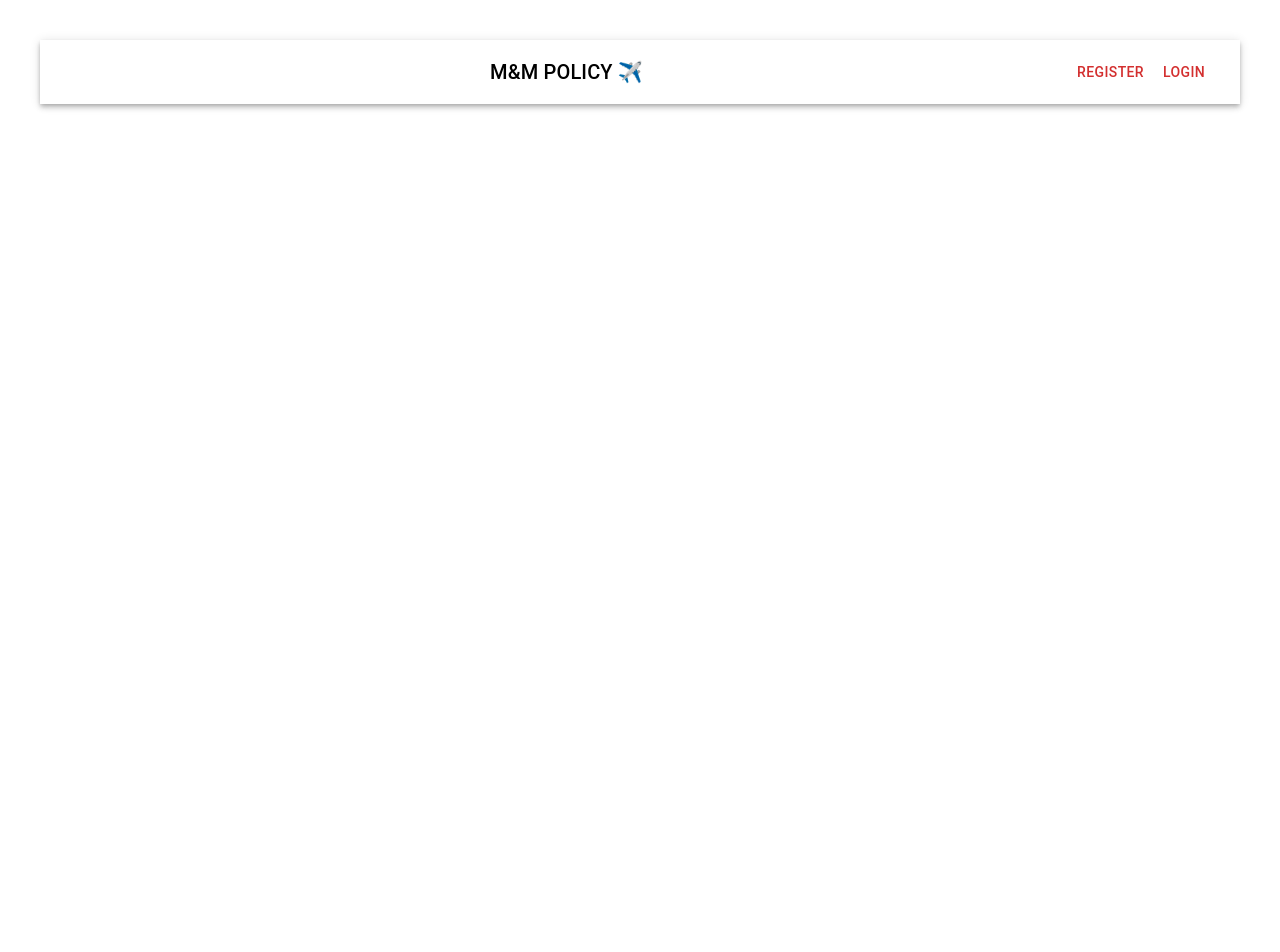
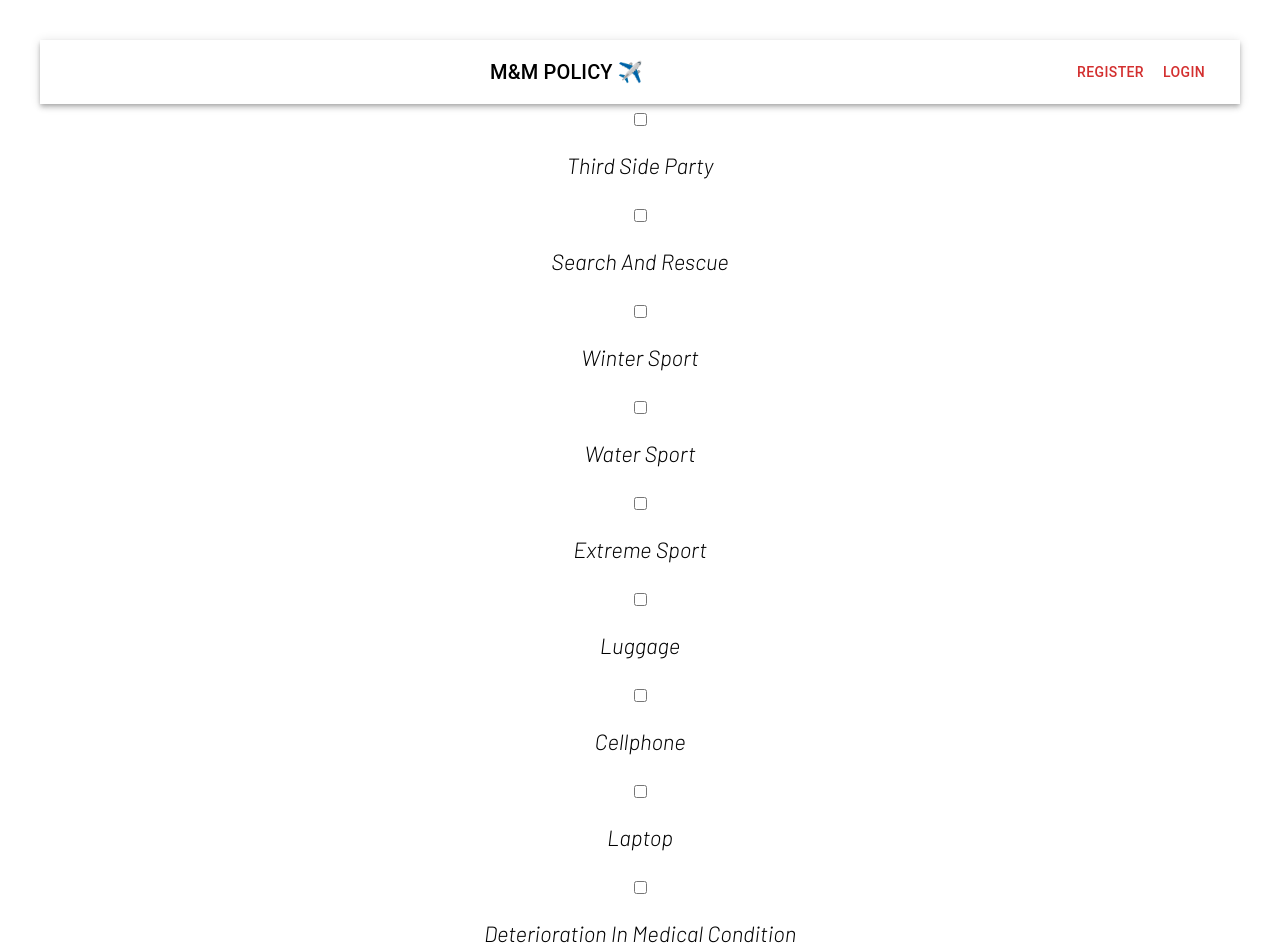
Before and after one commit to noammery/policy-client, a React (Create React App) app: page /Date_Place/type in a window 1280 px wide. Shown: the top 952 px of the page. Before the commit the page ends 800 px from the top, so only its background shows below. Built offline with nearby package versions, Linux system fonts and the light colour scheme; the HTML template or start-up script is replaced by a standard one.

Commit message:
first payment commit

```diff
--- a/src/App.js
+++ b/src/App.js
@@ -9,6 +9,8 @@ import Register from "./components/users/Register";
 
 
 import DateRangePickerComp from "./components/policy/Date_Place"
+import Payment from "./components/policy/Payment";
+import Type from "./components/policy/Type_Policy";
 
 
 function App() {
@@ -20,6 +22,8 @@ function App() {
 
         <Route path="register" element={<Register />} />
         <Route path="login" element={<Login />} />
+        <Route path="/Date_Place/type" element={<Type />}></Route>
+        {/* <Route path="payment" element={<Payment />} /> */}
 
 
 
--- a/src/components/policy/Date_Place.jsx
+++ b/src/components/policy/Date_Place.jsx
@@ -1,4 +1,3 @@
-import {Route,Routes} from "react-router-dom";
 import { useEffect, useRef, useState } from 'react'
 import { DateRangePicker } from 'react-date-range'
 import format from 'date-fns/format'
@@ -7,11 +6,28 @@ import 'react-date-range/dist/styles.css'
 import 'react-date-range/dist/theme/default.css'
 import './Date_Place.css'
 
+import { yupResolver } from '@hookform/resolvers/yup';
+import React from 'react';
+import { useForm } from 'react-hook-form';
+import * as yup from "yup";
+import Type from './Type_Policy'
+
+const schema = yup.object().shape({
+  CreditCardNumber: yup.string().required("is required").min(16,"Valid card only").max(16,"Valid card only").matches(/^[0-9]+$/, "Numbers only"),
+  ExpirationDate: yup.string().required('is required').min(4,"Valid card only").max(4,"Valid card only").matches(/^[0-9]+$/, "Numbers only"),
+  cvv: yup.string().required('is required').min(3,"Valid card only").max(3,"Valid card only").matches(/^[0-9]+$/, "Numbers only"),
+  CardHolderFullName: yup.string().required('is required'),
+  PersonID: yup.string().required('is required').min(9,'Enter a valid ID').matches(/^[0-9]+$/,'ID can contain only numbers')
+}).required();
+
 
 const DateRangePickerComp = () => {
+  const { register, handleSubmit, formState: { errors, isValid } } = useForm({mode:"onBlur", resolver:yupResolver(schema)});
+  const onSubmit = data => console.log(data);
+  console.log(errors);
 
+  const [step, setStep] = useState(1)
   const [region,setRegion] = useState("")
-
     const [range, setRange] = useState([
       {
         startDate: new Date(),
@@ -41,8 +57,10 @@ const DateRangePickerComp = () => {
         setOpen(false)
       }
     }
-
+    console.log(range[0].startDate.toString())
   return (
+    <div>
+      {step === 1 ?
     <div className="calendarWrap">
       <h1>Pick Dates</h1>
         <input
@@ -59,7 +77,7 @@ const DateRangePickerComp = () => {
           editableDateInputs={true}
           moveRangeOnFirstSelection={false}
           ranges={range}
-            months={1}
+          months={2}
           direction="horizontal"
           className="calendarElement"
           />
@@ -94,9 +112,60 @@ const DateRangePickerComp = () => {
         </div>
       </div>
 
-      <Routes>
-        <Route path="Type"></Route>
-      </Routes>
+        <button onClick={() => setStep(2)}>next</button>
+    </div>:
+    step == 2 ?
+    <div>
+    <Type />
+
+     <button onClick={()=> setStep(3)}>next</button>
+     </div>
+
+     :
+<form onSubmit={handleSubmit(onSubmit)}>
+  <h4>trip to {region}
+        <br />from <br/>
+        {range[0].startDate.toString()}<br/>until <br/>
+        {range[0].endDate.toString()}
+  </h4>
+      <div>
+      <label>Credit Card Number</label>
+      <input {...register("CreditCardNumber")} />
+      {errors?.CreditCardNumber && (
+        <p>{errors?.CreditCardNumber?.message || "Error!"}</p>
+      )}
+      </div>
+      <div>
+      <label>Expiration Date</label>
+      <input  {...register("ExpirationDate")} />
+      {errors?.ExpirationDate && (
+        <p>{errors?.ExpirationDate?.message || "Error!"}</p>
+      )}
+      </div>
+      <div>
+      <label></label>
+      <input placeholder="cvv" {...register("cvv")} />
+      {errors?.cvv && (
+        <p>{errors?.cvv?.message || "Error!"}</p>
+      )}
+      </div>
+      <div>
+      <label>Card Holder Full Name</label>
+      <input {...register("CardHolderFullName")} />
+      {errors?.CardHolderFullName && (
+        <p>{errors?.CardHolderFullName?.message || "Error!"}</p>
+      )}
+      </div>
+      <div>
+      <label>ID</label>
+      <input placeholder="ID" {...register("PersonID")} />
+      </div>
+      {errors?.PersonID && (
+        <p>{errors?.PersonID?.message || "Error!"}</p>
+        )}
+
+      <input type="submit" disabled={!isValid}/>
+    </form>}
         </div>
         );
       }
--- a/src/components/policy/Payment.jsx
+++ b/src/components/policy/Payment.jsx
@@ -1,14 +1,66 @@
-import {Route,Routes} from "react-router-dom";
+// import { yupResolver } from '@hookform/resolvers/yup';
+// import React from 'react';
+// import { useForm } from 'react-hook-form';
+// import * as yup from "yup";
 
-function Payment() {
-  return (
-    <div className="Payment">
+// const schema = yup.object().shape({
+//   CreditCardNumber: yup.string().required("is required").min(16,"Valid card only").max(16,"Valid card only").matches(/^[0-9]+$/, "Numbers only"),
+//   ExpirationDate: yup.string().required('is required').min(4,"Valid card only").max(4,"Valid card only").matches(/^[0-9]+$/, "Numbers only"),
+//   cvv: yup.string().required('is required').min(3,"Valid card only").max(3,"Valid card only").matches(/^[0-9]+$/, "Numbers only"),
+//   CardHolderFullName: yup.string().required('is required'),
+//   PersonID: yup.string().required('is required').min(9,'Enter a valid ID').matches(/^[0-9]+$/,'ID can contain only numbers')
+// }).required();
 
-      <Routes>
-        <Route></Route>
-      </Routes>
-    </div>
-  );
-}
 
-export default Payment;
+// export default function Payment(props) {
+//   const { register, handleSubmit, formState: { errors, isValid } } = useForm({mode:"onBlur", resolver:yupResolver(schema)});
+//   const onSubmit = data => console.log(data);
+//   console.log(errors);
+
+//   return (
+//     <>
+//     <h4>you are traveling to:{props.region}
+//       {props.startDate}
+//     </h4>
+//     <form onSubmit={handleSubmit(onSubmit)}>
+//       <div>
+//       <label>Credit Card Number</label>
+//       <input {...register("CreditCardNumber")} />
+//       {errors?.CreditCardNumber && (
+//         <p>{errors?.CreditCardNumber?.message || "Error!"}</p>
+//       )}
+//       </div>
+//       <div>
+//       <label>Expiration Date</label>
+//       <input  {...register("ExpirationDate")} />
+//       {errors?.ExpirationDate && (
+//         <p>{errors?.ExpirationDate?.message || "Error!"}</p>
+//       )}
+//       </div>
+//       <div>
+//       <label></label>
+//       <input placeholder="cvv" {...register("cvv")} />
+//       {errors?.cvv && (
+//         <p>{errors?.cvv?.message || "Error!"}</p>
+//       )}
+//       </div>
+//       <div>
+//       <label>Card Holder Full Name</label>
+//       <input {...register("CardHolderFullName")} />
+//       {errors?.CardHolderFullName && (
+//         <p>{errors?.CardHolderFullName?.message || "Error!"}</p>
+//       )}
+//       </div>
+//       <div>
+//       <label>ID</label>
+//       <input placeholder="ID" {...register("PersonID")} />
+//       </div>
+//       {errors?.PersonID && (
+//         <p>{errors?.PersonID?.message || "Error!"}</p>
+//         )}
+
+//       <input type="submit" disabled={!isValid}/>
+//     </form>
+//         </>
+//   );
+// }
--- a/src/components/policy/Type_Policy.jsx
+++ b/src/components/policy/Type_Policy.jsx
@@ -1,23 +1,92 @@
-import {Route,Routes} from "react-router-dom";
-
-function Type() {
+import { useState } from "react";
+import "./type_policy.css";
+function Type(props) {
+  const [tempMuch, setTempMuch] = useState(0);
+  const [checked, setChecked] = useState(false);
+  const handleClick = () => {
+    setChecked(!checked);
+    checked ? setTempMuch(tempMuch - 1) : setTempMuch(tempMuch + 1);
+  };
+  const [checked1, setChecked1] = useState(false);
+  const handleClick1 = () => {setChecked1(!checked1)
+    checked1 ? setTempMuch(tempMuch - 2) : setTempMuch(tempMuch + 2)
+  };
+  const [checked2, setChecked2] = useState(false);
+  const handleClick2 = () => {setChecked2(!checked2)
+    checked2 ? setTempMuch(tempMuch - 3) : setTempMuch(tempMuch + 3)
+  }
+  const [checked3, setChecked3] = useState(false);
+  const handleClick3 = () => {setChecked3(!checked3)
+    checked3 ? setTempMuch(tempMuch - 4) : setTempMuch(tempMuch + 4)
+  }
+  const [checked4, setChecked4] = useState(false);
+  const handleClick4 = () => {setChecked4(!checked4)
+    checked4 ? setTempMuch(tempMuch - 5) : setTempMuch(tempMuch +5)
+  }
+  const [checked5, setChecked5] = useState(false);
+  const handleClick5 = () => {setChecked5(!checked5)
+    checked5 ? setTempMuch(tempMuch - 6) : setTempMuch(tempMuch +6)
+  }
+  const [checked6, setChecked6] = useState(false);
+  const handleClick6 = () => {setChecked6(!checked6)
+    checked6 ? setTempMuch(tempMuch - 7 ) : setTempMuch(tempMuch + 7)
+  }
+  const [checked7, setChecked7] = useState(false);
+  const handleClick7 = () => {setChecked7(!checked7)
+    checked7 ? setTempMuch(tempMuch - 8) : setTempMuch(tempMuch + 8)
+  }
+  const [checked8, setChecked8] = useState(false);
+  const handleClick8 = () => {setChecked8(!checked8)
+    checked8 ? setTempMuch(tempMuch - 9) : setTempMuch(tempMuch + 9)
+  }
+  let [much, setMuch] = useState(150);
+  const handleSubmit = () => {
+    setMuch(much+tempMuch)
+  };
   return (
     <div className="Type">
-      <div>
-        <div><p>Third Side Party</p></div>
-        <div><p>Luggage</p></div>
-        <div><p>Search And Rescue</p></div>
-        <div><p>Winter Sport</p></div>
-        <div><p>Water Sport</p></div>
-        <div><p>Extreme Sport</p></div>
-        <div><p>Cellphone</p></div>
-        <div><p>Laptop</p></div>
-        <div><p>Deterioration In Medical Condition</p></div>
+      <div className="insuranceContainer">
+        <div className="party">
+          <input onClick={handleClick} checked={checked} type="checkbox" />
+          <p className={checked ? "green" : null}>Third Side Party</p>
+        </div>
+        <div className="search">
+          <input onClick={handleClick1} checked={checked1} type="checkbox" />
+          <p className={checked1 ? "green" : null}>Search And Rescue</p>
+        </div>
+        <div className="winter">
+          <input onClick={handleClick2} checked={checked2} type="checkbox" />
+          <p className={checked2 ? "green" : null}>Winter Sport</p>
+        </div>
+        <div className="water">
+          <input onClick={handleClick3} checked={checked3} type="checkbox" />
+          <p className={checked3 ? "green" : null}>Water Sport</p>
+        </div>
+        <div className="extreme">
+          <input onClick={handleClick4} checked={checked4} type="checkbox" />
+          <p className={checked4 ? "green" : null}>Extreme Sport</p>
+        </div>
+        <div className="luggage">
+          <input onClick={handleClick5} checked={checked5} type="checkbox" />
+          <p className={checked5 ? "green" : null}>Luggage</p>
+        </div>
+        <div className="cellphone">
+          <input onClick={handleClick6} checked={checked6} type="checkbox" />
+          <p className={checked6 ? "green" : null}>Cellphone</p>
+        </div>
+        <div className="laptop">
+          <input onClick={handleClick7} checked={checked7} type="checkbox" />
+          <p className={checked7 ? "green" : null}>Laptop</p>
+        </div>
+        <div className="medical">
+          <input onClick={handleClick8} checked={checked8} type="checkbox" />
+          <p className={checked8 ? "green" : null}>
+            Deterioration In Medical Condition
+          </p>
+        </div>
       </div>
-
-      <Routes>
-        <Route path="Payment"></Route>
-      </Routes>
+      <button onClick={() => handleSubmit()}>submit choices</button>
+      {much}
     </div>
   );
 }
--- /dev/null
+++ b/src/components/policy/type_policy.css
@@ -0,0 +1,3 @@
+.green{
+    background-color: green;
+}
```
Lines whose indentation alone changed are shown as unchanged.
